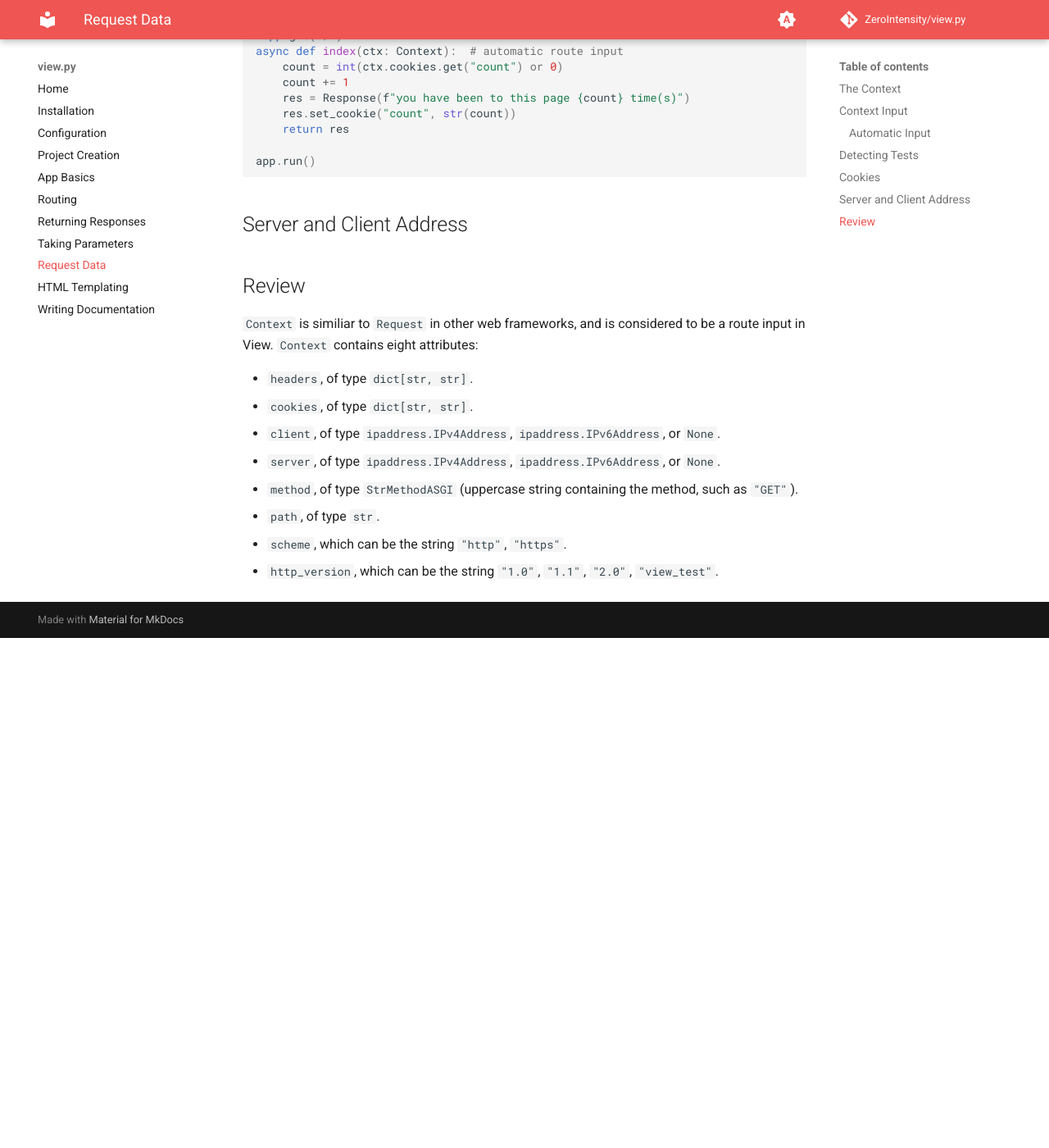
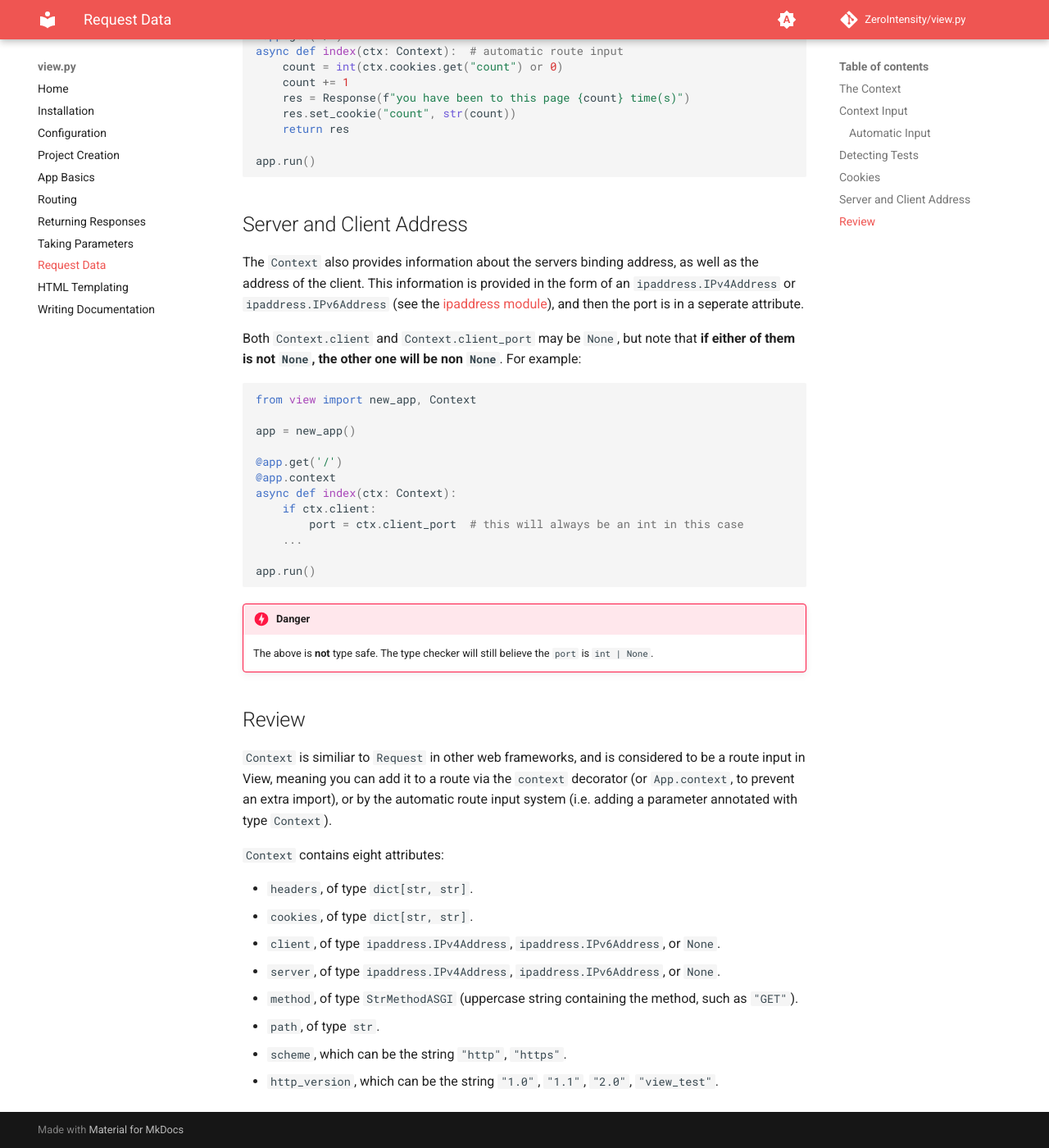
Before and after one commit to ZeroIntensity/view.py, an MkDocs documentation site: the page built from docs/building-projects/request_data.md, in a window 1280 px wide and 1400 px high, scrolled down 2999 px. Shown: the whole window at 82% size. Built offline with MkDocs 1.6.1 and Material for MkDocs 9.7.7, drawn with Linux system fonts in a browser that asks for light colours; comment, search, counter and statistics services are not loaded; before the commit the page ends 3777 px from its top, so only the background shows below that.

Commit message:
finish documentation for request data

````diff
--- a/docs/building-projects/request_data.md
+++ b/docs/building-projects/request_data.md
@@ -146,9 +146,34 @@ app.run()
 
 ## Server and Client Address
 
+The `Context` also provides information about the servers binding address, as well as the address of the client. This information is provided in the form of an `ipaddress.IPv4Address` or `ipaddress.IPv6Address` (see the [ipaddress module](https://docs.python.org/3/library/ipaddress.html)), and then the port is in a seperate attribute.
+
+Both `Context.client` and `Context.client_port` may be `None`, but note that **if either of them is not `None`, the other one will be non `None`**. For example:
+
+```py
+from view import new_app, Context
+
+app = new_app()
+
+@app.get('/')
+@app.context
+async def index(ctx: Context):
+    if ctx.client:
+        port = ctx.client_port  # this will always be an int in this case
+    ...
+
+app.run()
+```
+
+!!! danger
+
+    The above is **not** type safe. The type checker will still believe the `port` is `int | None`.
+
 ## Review
 
-`Context` is similiar to `Request` in other web frameworks, and is considered to be a route input in View. `Context` contains eight attributes:
+`Context` is similiar to `Request` in other web frameworks, and is considered to be a route input in View, meaning you can add it to a route via the `context` decorator (or `App.context`, to prevent an extra import), or by the automatic route input system (i.e. adding a parameter annotated with type `Context`).
+
+`Context` contains eight attributes:
 
 - `headers`, of type `dict[str, str]`.
 - `cookies`, of type `dict[str, str]`.
````
Also changed, not shown: other parts of docs/building-projects/request_data.md (+2 -2 lines), docs/building-projects/routing.md (+9 -0 lines), docs/getting-started/creating_a_project.md (+1 -1 lines), docs/getting-started/installation.md (+2 -2 lines), docs/index.md (+6 -0 lines).
